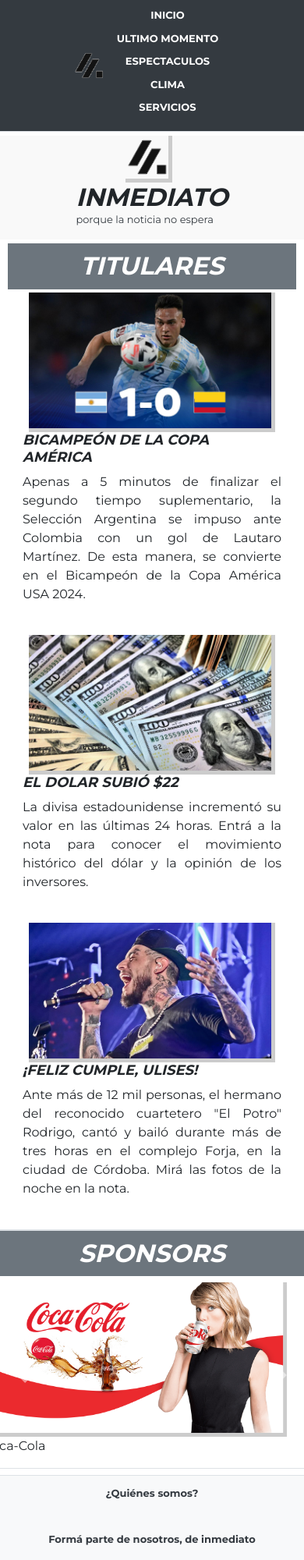
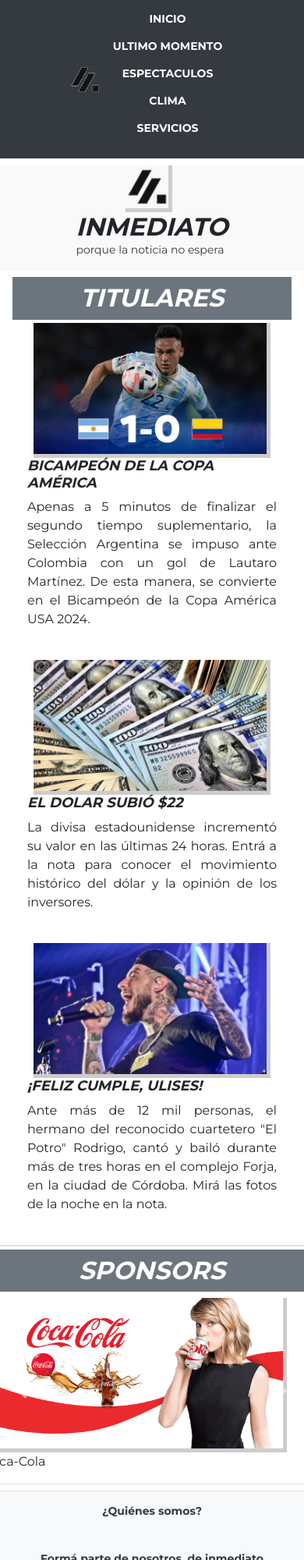
Before and after one commit to entoncespuma/CosasCoderHouse, a plain HTML site: page index.html in a window 390 px wide. Shown: the top 2000 px of the page at 78% size. Drawn offline with nearby package versions, Linux system fonts and the light colour scheme.

Commit message:
Pixels to EM

```diff
--- a/styles.css
+++ b/css/styles.css
@@ -1,20 +1,16 @@
 /* Estilos generales para el cuerpo de la página */
 body {
     font-family: 'Montserrat', Arial, sans-serif;
-    /* Añade Montserrat como primera opción */
-    margin: 0px;
-    padding: 0px;
+    margin: 0;
+    padding: 0;
 }
-
 /* Estilos para el HEADER */
 .header {
-    font-size: small;
+    font-size: 0.875em; /* Ajuste para pequeñas pantallas */
     justify-items: center;
     background-color: #343a40;
-    /* Color de fondo oscuro de Bootstrap */
-    padding: 10px 20px;
+    padding: 1em 2em;
     border-bottom: 1px solid #dee2e6;
-    /* Borde inferior claro de Bootstrap */
 }
 
 .logo {
@@ -29,30 +25,25 @@ body {
     margin: 0;
     display: flex;
     flex-wrap: wrap;
-    /* Permite que los elementos se ajusten si es necesario */
     justify-content: center;
-    /* Centra los elementos en pantallas grandes */
 }
 
 .nav ul li {
-    margin-right: 5px;
+    margin-right: 0.5em;
 }
 
 .nav ul li a {
     text-decoration: none;
     color: #ffffff;
-    /* Color de texto blanco */
     font-weight: bold;
 }
 
 .nav ul li a:hover {
     text-decoration: none;
     background-color: #777;
-    /* Color de fondo gris claro de Bootstrap */
-    padding: 5px;
+    padding: 0.5em;
     color: #000000;
-    border-radius: 10px 4px 10px 4px;
-    /* Bordes redondeados uniformes */
+    border-radius: 0.625em 0.25em 0.625em 0.25em;
     transition: 300ms;
 }
 
@@ -68,10 +59,8 @@ body {
     align-items: center;
     justify-content: center;
     background-color: #f9f9f9;
-    /* Color de fondo claro de Bootstrap */
-    margin: 10px 0px;
+    margin: 0.5em 0;
     flex-direction: row;
-    /* Asegura que el contenido se centre en dispositivos pequeños */
 }
 
 .titulodepagina img {
@@ -85,41 +74,40 @@ body {
 .titulodepagina h1 {
     font-style: italic;
     font-weight: 700;
-    font-size: 2rem;
-    /* Ajuste del tamaño de fuente */
+    font-size: 2em;
     margin-top: 0;
     margin-bottom: 0;
 }
 
 .titulodepagina p {
-    font-size: small;
+    font-size: 0.875em;
     color: #343a40;
 }
 
 /* Estilos para el contenido principal TITULARES */
 .content {
+    background-color: ;
     text-align: center;
     border-bottom: 2px solid #dee2e6;
-    margin: 0;
+    margin-bottom: 0.25em;
     padding: 0;
 }
 
-h2 {
+.titulodeseccion{
+    font-size: 2em;
+    padding: 0.25em;
     background-color: #6c757d;
-    /* Color de fondo gris oscuro de Bootstrap */
     color: #ffffff;
     font-style: italic;
     font-weight: bold;
-    padding: 10px;
-    /* Añadido padding para mejorar la apariencia */
+
 }
 
 /* Estilos para la sección de ítems */
 .item {
     display: flex;
     flex-direction: column;
-    /* Asegura que el contenido se apile verticalmente en pantallas pequeñas */
-    margin-bottom: 10px;
+    margin-bottom: 1em;
 }
 
 .item img {
@@ -132,16 +120,15 @@ h2 {
 /* Estilos para la sección SPONSORS */
 .sponsors {
     text-align: center;
-    margin: 5px;
+    margin: 0.5em;
     border-bottom: 1px solid #dee2e6;
 }
 
 .sponsor-container {
     display: flex;
     justify-content: center;
-    gap: 40px;
+    gap: 2.5em;
     flex-wrap: wrap;
-    /* Permite que los elementos se ajusten en una nueva línea si es necesario */
 }
 
 .sponsor-container p {
@@ -156,7 +143,6 @@ h2 {
 .sponsor-img {
     width: 100%;
     max-width: 400px;
-    /* Limita el ancho máximo para pantallas grandes */
     height: auto;
     border-right: 5px solid #ccc;
     border-bottom: 5px solid #ccc;
@@ -164,7 +150,7 @@ h2 {
 
 /* Estilos para los encabezados y párrafos */
 h3 {
-    font-size: large;
+    font-size: 1.125em;
     text-align: left;
     font-style: italic;
     font-weight: 600;
@@ -177,7 +163,7 @@ p {
 /* Estilos para el pie de página */
 .footer {
     background-color: #f1f1f1;
-    padding: 20px 0;
+    padding: 1.25em 0;
     text-align: center;
     border-top: 1px solid #dee2e6;
 }
@@ -188,10 +174,10 @@ p {
     margin: 0;
     display: flex;
     flex-wrap: wrap;
-    /* Permite que los elementos se ajusten en una nueva línea si es necesario */
     justify-content: center;
-    gap: 30px;
-    font-size: small;
+    gap: 1.875em;
+    font-size: 0.875em;
+
 }
 
 .footer-nav ul li {
@@ -203,35 +189,26 @@ p {
     color: #000000;
     font-weight: bold;
     position: relative;
-    padding: 5px 10px;
-    /* Añadido padding para mejorar el área clickeable */
-    border-radius: 3px;
-    /* Bordes redondeados para los enlaces */
+    padding: 0.5em 1em;
+    border-radius: 0.1875em;
     transition: background-color 0.3s, color 0.3s, box-shadow 0.3s;
-    /* Transiciones suaves */
+
 }
 
 /* Efecto de hover en los enlaces */
 .footer-nav ul li a:hover {
     color: #333333;
-    /* Color de texto más oscuro al pasar el cursor */
     background-color: #dcdcdc;
-    /* Fondo gris claro para el hover */
     box-shadow: 0 2px 4px rgba(0, 0, 0, 0.1);
-    /* Sombra sutil para el efecto de profundidad */
 }
 
 /* Efecto de foco en los enlaces */
 .footer-nav ul li a:focus,
 .footer-nav ul li a:active {
     color: #000000;
-    /* Color de texto al hacer clic o cuando el enlace está en foco */
     background-color: #e0e0e0;
-    /* Fondo gris más claro para el foco */
     outline: none;
-    /* Elimina el contorno predeterminado del enfoque */
     box-shadow: 0 0 0 3px rgba(0, 0, 0, 0.2);
-    /* Sombra de enfoque más prominente */
 }
 
 /* Media Queries para Responsividad */
@@ -239,8 +216,8 @@ p {
 /* Pantallas pequeñas */
 @media (max-width: 576px) {
     .header {
-        font-size: small;
-        padding: 10px 5px;
+        font-size: 0.875em;
+        padding: 1em 0.5em;
     }
 
     .logo {
@@ -254,12 +231,12 @@ p {
 
     .nav ul li {
         margin-right: 0;
-        margin-bottom: 10px;
+        margin-bottom: 1em;
     }
 
     .titulodepagina {
         flex-direction: column;
-        margin: 5px 0;
+        margin: 0.5em 0;
     }
 
     .titulodepagina img {
@@ -268,7 +245,7 @@ p {
     }
 
     .content {
-        padding: 0 10px;
+        padding: 0 1em;
     }
 
     .item {
--- a/index.html
+++ b/index.html
@@ -9,7 +9,7 @@
     <!-- Enlace al archivo CSS de Bootstrap -->
     <link rel="stylesheet" href="https://stackpath.bootstrapcdn.com/bootstrap/4.5.2/css/bootstrap.min.css">
     <!-- Enlace a tu archivo de estilos externo -->
-    <link rel="stylesheet" href="styles.css">
+    <link rel="stylesheet" href="/css/styles.css">
 </head>
 
 <body>
@@ -41,7 +41,7 @@
 
     <!-- SECCION DE TITULARES -->
     <section class="content">
-        <h2 class="text-center m-0">TITULARES</h2>
+        <h2 class="titulodeseccion text-center m-0">TITULARES</h2>
         <!-- TITULAR 1 -->
         <div class="item row mb-4 m-1">
             <div class="col-md-4">
@@ -81,7 +81,7 @@
 
     <!-- SECCION DE SPONSORS -->
     <section class="sponsors m-0">
-        <h2 class="text-center">SPONSORS</h2>
+        <h2 class="titulodeseccion text-center">SPONSORS</h2>
         <div id="sponsorsCarousel" class="carousel slide" data-ride="carousel">
             <div class="carousel-inner">
                 <div class="carousel-item active">
```
Also changed, not shown: html/clima.html (+1 -1 lines), html/espectaculos.html (+1 -1 lines), html/servicios.html (+2 -2 lines), html/umomento.html (+1 -1 lines).
